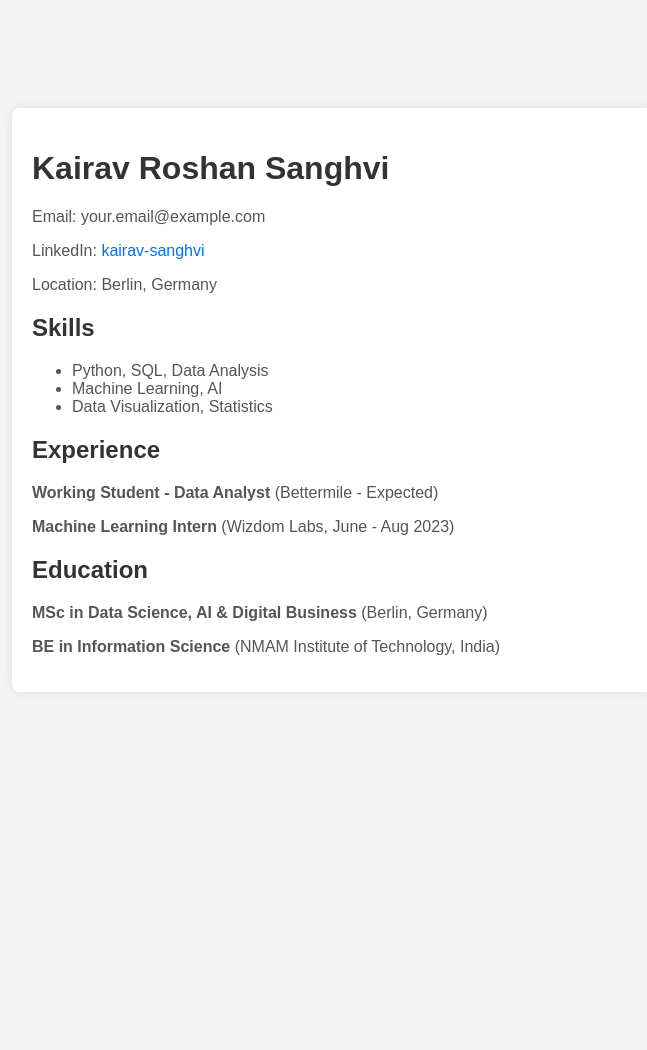
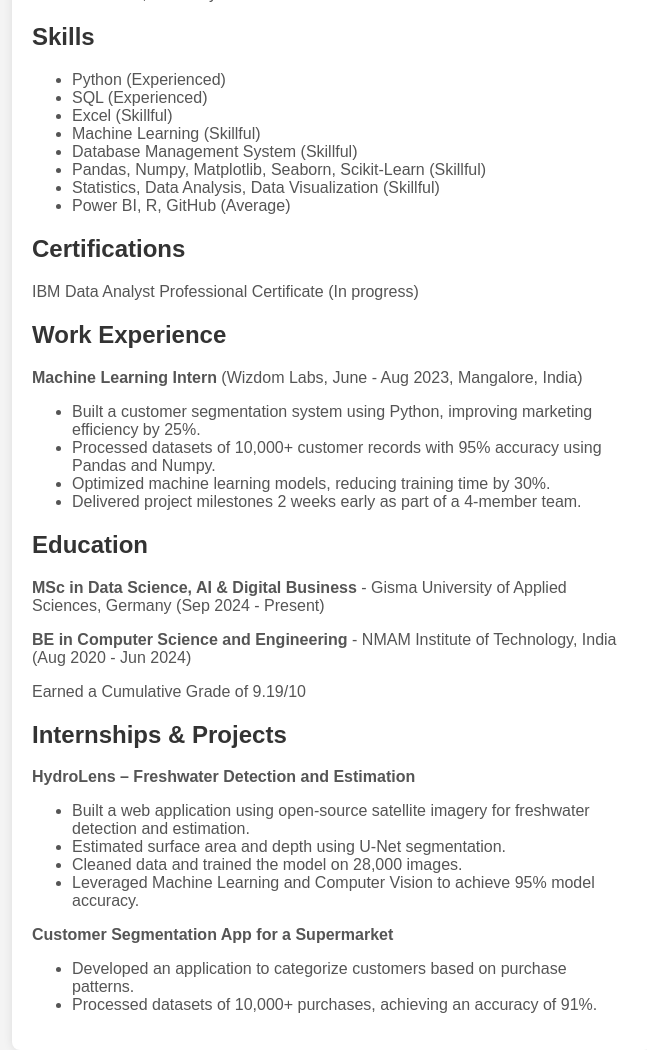
Before and after one commit to kairav11/kairav11.github.io, a plain HTML site: page index.html in a window 1280 px wide. Shown: the whole page, without its empty margins (308-955 px from the left). Before the commit the page ends 800 px from the top, so only its background shows below. Drawn offline with Linux system fonts and the light colour scheme.

Commit message:
Update index.html

```diff
--- a/index.html
+++ b/index.html
@@ -8,32 +8,66 @@
 </head>
 <body>
     <div class="container">
-        <header>
+        <header class="header">
             <h1>Kairav Roshan Sanghvi</h1>
-            <p>Email: your.email@example.com</p>
-            <p>LinkedIn: <a href="https://www.linkedin.com/in/kairav-sanghvi/" target="_blank">kairav-sanghvi</a></p>
-            <p>Location: Berlin, Germany</p>
+            <p class="contact-info">Data Analyst</p>
+            <p class="contact-info">Email: <a href="mailto:kairavrsanghvi2@gmail.com">kairavrsanghvi2@gmail.com</a></p>
+            <p class="contact-info">LinkedIn: <a href="https://www.linkedin.com/in/kairav-sanghvi/" target="_blank">kairav-sanghvi</a></p>
+            <p class="contact-info">Website: <a href="https://kairav11.github.io/" target="_blank">kairav11.github.io</a></p>
+            <p class="contact-info">Location: Berlin, Germany</p>
         </header>
 
-        <section>
+        <section class="section">
             <h2>Skills</h2>
             <ul>
-                <li>Python, SQL, Data Analysis</li>
-                <li>Machine Learning, AI</li>
-                <li>Data Visualization, Statistics</li>
+                <li>Python (Experienced)</li>
+                <li>SQL (Experienced)</li>
+                <li>Excel (Skillful)</li>
+                <li>Machine Learning (Skillful)</li>
+                <li>Database Management System (Skillful)</li>
+                <li>Pandas, Numpy, Matplotlib, Seaborn, Scikit-Learn (Skillful)</li>
+                <li>Statistics, Data Analysis, Data Visualization (Skillful)</li>
+                <li>Power BI, R, GitHub (Average)</li>
             </ul>
         </section>
 
-        <section>
-            <h2>Experience</h2>
-            <p><strong>Working Student - Data Analyst</strong> (Bettermile - Expected)</p>
-            <p><strong>Machine Learning Intern</strong> (Wizdom Labs, June - Aug 2023)</p>
+        <section class="section">
+            <h2>Certifications</h2>
+            <p>IBM Data Analyst Professional Certificate (In progress)</p>
         </section>
 
-        <section>
+        <section class="section">
+            <h2>Work Experience</h2>
+            <p><strong>Machine Learning Intern</strong> (Wizdom Labs, June - Aug 2023, Mangalore, India)</p>
+            <ul>
+                <li>Built a customer segmentation system using Python, improving marketing efficiency by 25%.</li>
+                <li>Processed datasets of 10,000+ customer records with 95% accuracy using Pandas and Numpy.</li>
+                <li>Optimized machine learning models, reducing training time by 30%.</li>
+                <li>Delivered project milestones 2 weeks early as part of a 4-member team.</li>
+            </ul>
+        </section>
+
+        <section class="section">
             <h2>Education</h2>
-            <p><strong>MSc in Data Science, AI & Digital Business</strong> (Berlin, Germany)</p>
-            <p><strong>BE in Information Science</strong> (NMAM Institute of Technology, India)</p>
+            <p><strong>MSc in Data Science, AI & Digital Business</strong> - Gisma University of Applied Sciences, Germany (Sep 2024 - Present)</p>
+            <p><strong>BE in Computer Science and Engineering</strong> - NMAM Institute of Technology, India (Aug 2020 - Jun 2024)</p>
+            <p>Earned a Cumulative Grade of 9.19/10</p>
+        </section>
+
+        <section class="section">
+            <h2>Internships & Projects</h2>
+            <p><strong>HydroLens – Freshwater Detection and Estimation</strong></p>
+            <ul>
+                <li>Built a web application using open-source satellite imagery for freshwater detection and estimation.</li>
+                <li>Estimated surface area and depth using U-Net segmentation.</li>
+                <li>Cleaned data and trained the model on 28,000 images.</li>
+                <li>Leveraged Machine Learning and Computer Vision to achieve 95% model accuracy.</li>
+            </ul>
+            <p><strong>Customer Segmentation App for a Supermarket</strong></p>
+            <ul>
+                <li>Developed an application to categorize customers based on purchase patterns.</li>
+                <li>Processed datasets of 10,000+ purchases, achieving an accuracy of 91%.</li>
+            </ul>
         </section>
     </div>
 </body>
```
